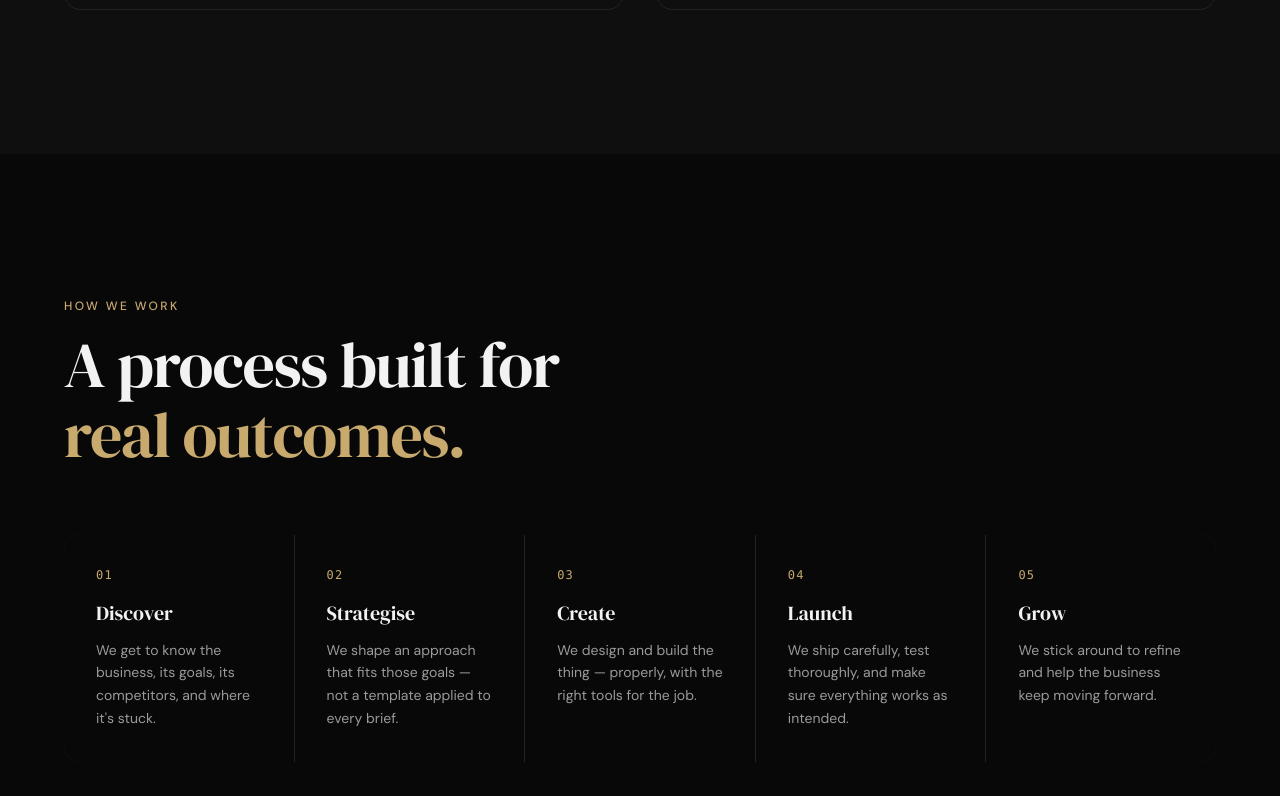
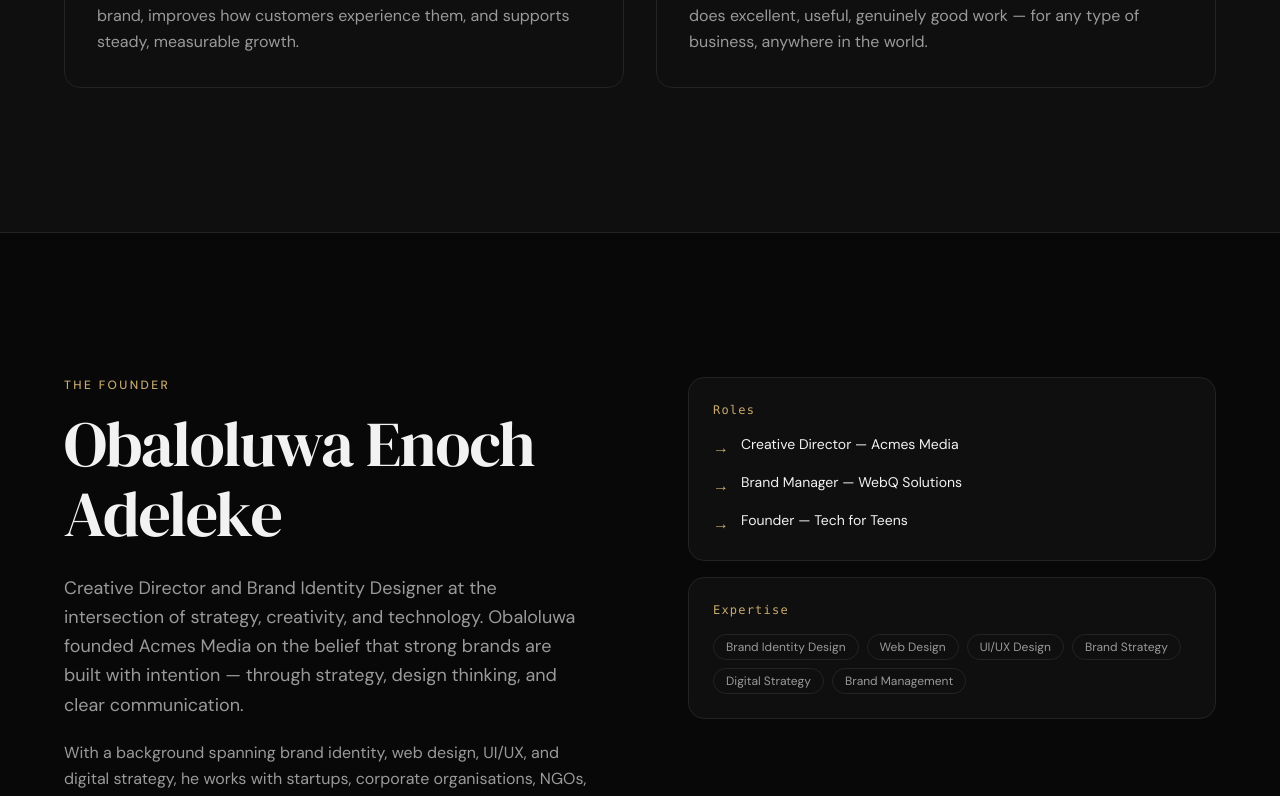
Before and after one commit to obaloluwaadeleke/acmes_media, a React (Vite) app: page /about in a window 1280 px wide. Shown: the part 2000-2796 px from the top of the page. Built offline with nearby package versions, Linux system fonts and the light colour scheme.

Commit message:
Updated some inconsistency across the entire website Updated the blog session

```diff
--- a/index.html
+++ b/index.html
@@ -62,7 +62,7 @@
       "knowsAbout": ["Brand Identity Design", "Logo Design", "Web Design", "Web Development", "Motion Graphics", "Digital Strategy", "Product Design"],
       "sameAs": [
         "https://www.instagram.com/acmesmedia",
-        "https://www.behance.net/acmesmedia"
+        "https://www.behance.net/enochlee2"
       ],
       "founder": {
         "@type": "Person",
--- a/src/components/home/Hero.jsx
+++ b/src/components/home/Hero.jsx
@@ -51,7 +51,7 @@ export default function Hero() {
 
         {/* ── Headline — word-split across three lines ─────────────────── */}
         <h1 className="heading-display max-w-6xl mb-6">
-          <HeroReveal as="span" text="We build brands" delay={0} />
+          <HeroReveal as="span" text="We build brands " delay={0} />
           <br className="hidden sm:block" />
           <HeroReveal as="span" text="and the digital work that " delay={line2Delay} />
           <br className="hidden sm:block" />
--- a/src/components/layout/Footer.jsx
+++ b/src/components/layout/Footer.jsx
@@ -41,13 +41,13 @@ export default function Footer() {
               We build brands and the digital work that grows them. Creative and digital agency since 2016.
             </p>
             <div className="flex gap-3">
-              <a
+              {/* <a
                 href="https://www.linkedin.com/company/acmesmedia"
                 className="w-9 h-9 rounded-full border border-border flex items-center justify-center text-ink-muted hover:border-accent hover:text-accent transition-colors duration-200 text-xs font-medium"
                 aria-label="LinkedIn"
                 rel="noopener noreferrer"
                 target="_blank"
-              >in</a>
+              >in</a> */}
               <a
                 href="https://instagram.com/acmesmedia"
                 className="w-9 h-9 rounded-full border border-border flex items-center justify-center text-ink-muted hover:border-accent hover:text-accent transition-colors duration-200 text-xs font-medium"
@@ -56,7 +56,7 @@ export default function Footer() {
                 target="_blank"
               >Ig</a>
               <a
-                href="https://behance.net/acmesmedia"
+                href="https://behance.net/enochlee2"
                 className="w-9 h-9 rounded-full border border-border flex items-center justify-center text-ink-muted hover:border-accent hover:text-accent transition-colors duration-200 text-xs font-medium"
                 aria-label="Behance"
                 rel="noopener noreferrer"
--- a/src/pages/About.jsx
+++ b/src/pages/About.jsx
@@ -63,8 +63,8 @@ export default function About() {
             <span className="label-tag mb-5 block">About us</span>
           </HeroReveal>
           <h1 className="heading-display max-w-5xl mb-6">
-            <HeroReveal as="span" text="Built to do" delay={0} />
-            <HeroReveal as="span" text="excellent work," delay={0.36} wordClassName="text-accent" />
+            <HeroReveal as="span" text="Built to do " delay={0} />
+            <HeroReveal as="span" text="excellent work, " delay={0.36} wordClassName="text-accent" />
             <HeroReveal as="span" text="project after project." delay={0.6} />
           </h1>
           <HeroReveal delay={0.5}>
@@ -88,17 +88,17 @@ export default function About() {
               </RevealWrapper>
               <RevealWrapper delay={0.1}>
                 <p className="body-lg mb-5">
-                  The name comes from "acme" — the peak, the top of the climb. From day one the point was never just to make things look good. It was to help businesses explain themselves clearly, present well, and compete in markets that don't go easy on anyone.
+                  The name comes from the word "acme" — the peak, the top of the climb, zenith. From day one the approach has been strategy first, design second — every visual decision backed by clear thinking, every project diagnosed at its root rather than treated at the surface.
                 </p>
               </RevealWrapper>
               <RevealWrapper delay={0.15}>
                 <p className="body-md mb-5">
-                  As more of business moved online, we moved with it. The company grew from a creative agency into a full creative and digital one, covering branding, web development, content, and strategy under a single roof.
+                  As more of business moved online, we moved with it. The company grew from a creative agency into a full creative and digital one — covering brand identity, web design, content, and strategy under a single roof. We work with startups, corporate organisations, NGOs, and technology-focused brands who need both creative quality and strategic thinking.
                 </p>
               </RevealWrapper>
               <RevealWrapper delay={0.2}>
                 <p className="body-md">
-                  Today we work with clients in Nigeria, the United Kingdom, and Canada — turning ideas into brands and products that hold up in the real world.
+                  Today we work with clients in Nigeria, the United Kingdom, and Canada — turning ideas into brands and digital products that hold up in the real world.
                 </p>
               </RevealWrapper>
             </div>
@@ -129,6 +129,72 @@ export default function About() {
                 <p className="body-md">
                   To be known internationally as a creative and digital agency that does excellent, useful, genuinely good work — for any type of business, anywhere in the world.
                 </p>
+              </div>
+            </RevealWrapper>
+          </div>
+        </div>
+      </section>
+
+      {/* Founder */}
+      <section className="section-pad bg-bg border-t border-border" aria-labelledby="founder-heading">
+        <div className="container-site">
+          <div className="grid lg:grid-cols-2 gap-16 lg:gap-24 items-start">
+            <div>
+              <RevealWrapper>
+                <span className="label-tag mb-4 block">The founder</span>
+                <h2 id="founder-heading" className="heading-xl mb-6">
+                  Obaloluwa Enoch Adeleke
+                </h2>
+              </RevealWrapper>
+              <RevealWrapper delay={0.1}>
+                <p className="body-lg mb-5">
+                  Creative Director and Brand Identity Designer at the intersection of strategy, creativity, and technology. Obaloluwa founded Acmes Media on the belief that strong brands are built with intention — through strategy, design thinking, and clear communication.
+                </p>
+              </RevealWrapper>
+              <RevealWrapper delay={0.15}>
+                <p className="body-md mb-8">
+                  With a background spanning brand identity, web design, UI/UX, and digital strategy, he works with startups, corporate organisations, NGOs, and technology-focused brands — diagnosing problems at their root rather than treating symptoms at the surface.
+                </p>
+              </RevealWrapper>
+              <RevealWrapper delay={0.2}>
+                <div className="flex flex-wrap gap-3">
+                  <a href="https://www.behance.net/enochlee2" target="_blank" rel="noopener noreferrer" className="btn-ghost">
+                    Behance
+                  </a>
+                  <a href="https://obaloluwaadeleke.github.io/portfolio/" target="_blank" rel="noopener noreferrer" className="btn-ghost">
+                    Portfolio
+                  </a>
+                </div>
+              </RevealWrapper>
+            </div>
+
+            <RevealWrapper delay={0.15}>
+              <div className="space-y-4">
+                <div className="card-surface p-6">
+                  <span className="text-accent font-mono text-xs tracking-widest mb-4 block">Roles</span>
+                  <ul className="space-y-3">
+                    {[
+                      'Creative Director — Acmes Media',
+                      'Brand Manager — WebQ Solutions',
+                      'Founder — Tech for Teens',
+                    ].map((role) => (
+                      <li key={role} className="flex items-start gap-3">
+                        <span className="text-accent mt-0.5 shrink-0" aria-hidden="true">→</span>
+                        <span className="text-ink text-sm">{role}</span>
+                      </li>
+                    ))}
+                  </ul>
+                </div>
+                <div className="card-surface p-6">
+                  <span className="text-accent font-mono text-xs tracking-widest mb-4 block">Expertise</span>
+                  <div className="flex flex-wrap gap-2">
+                    {['Brand Identity Design', 'Web Design', 'UI/UX Design', 'Brand Strategy', 'Digital Strategy', 'Brand Management'].map((skill) => (
+                      <span key={skill} className="text-xs text-ink-muted border border-border px-3 py-1 rounded-full">
+                        {skill}
+                      </span>
+                    ))}
+                  </div>
+                </div>
               </div>
             </RevealWrapper>
           </div>
--- a/src/pages/Blog.jsx
+++ b/src/pages/Blog.jsx
@@ -74,7 +74,7 @@ export default function Blog() {
             <span className="label-tag mb-5 block">The blog</span>
           </HeroReveal>
           <h1 className="heading-display max-w-5xl mb-6">
-            <HeroReveal as="span" text="Notes, ideas, and the occasional" delay={0} />
+            <HeroReveal as="span" text="Notes, ideas, and the occasional " delay={0} />
             <HeroReveal as="span" text="strong opinion." delay={0.6} wordClassName="text-accent" />
           </h1>
           <HeroReveal delay={0.42}>
--- a/src/pages/Portfolio.jsx
+++ b/src/pages/Portfolio.jsx
@@ -60,7 +60,7 @@ export default function Portfolio() {
             <span className="label-tag mb-5 block">The work</span>
           </HeroReveal>
           <h1 className="heading-display max-w-5xl mb-6">
-            <HeroReveal as="span" text="Every project is its own" delay={0} />
+            <HeroReveal as="span" text="Every project is its own " delay={0} />
             <HeroReveal as="span" text="problem to solve." delay={0.6} wordClassName="text-accent" />
           </h1>
           <HeroReveal delay={0.42}>
--- a/src/pages/Services.jsx
+++ b/src/pages/Services.jsx
@@ -243,7 +243,7 @@ export default function Services() {
                 <span className="label-tag mb-6 block">Our services</span>
               </HeroReveal>
               <h1 className="heading-display mb-8">
-                <HeroReveal as="span" text="Six services." delay={0} />
+                <HeroReveal as="span" text="Six services. " delay={0} />
                 <HeroReveal as="span" text="One partner." delay={0.24} wordClassName="text-accent" />
               </h1>
               <HeroReveal delay={0.42}>
```
Also changed, not shown: src/pages/BlogPost.jsx (+4 -4 lines), src/lib/schema.js.
